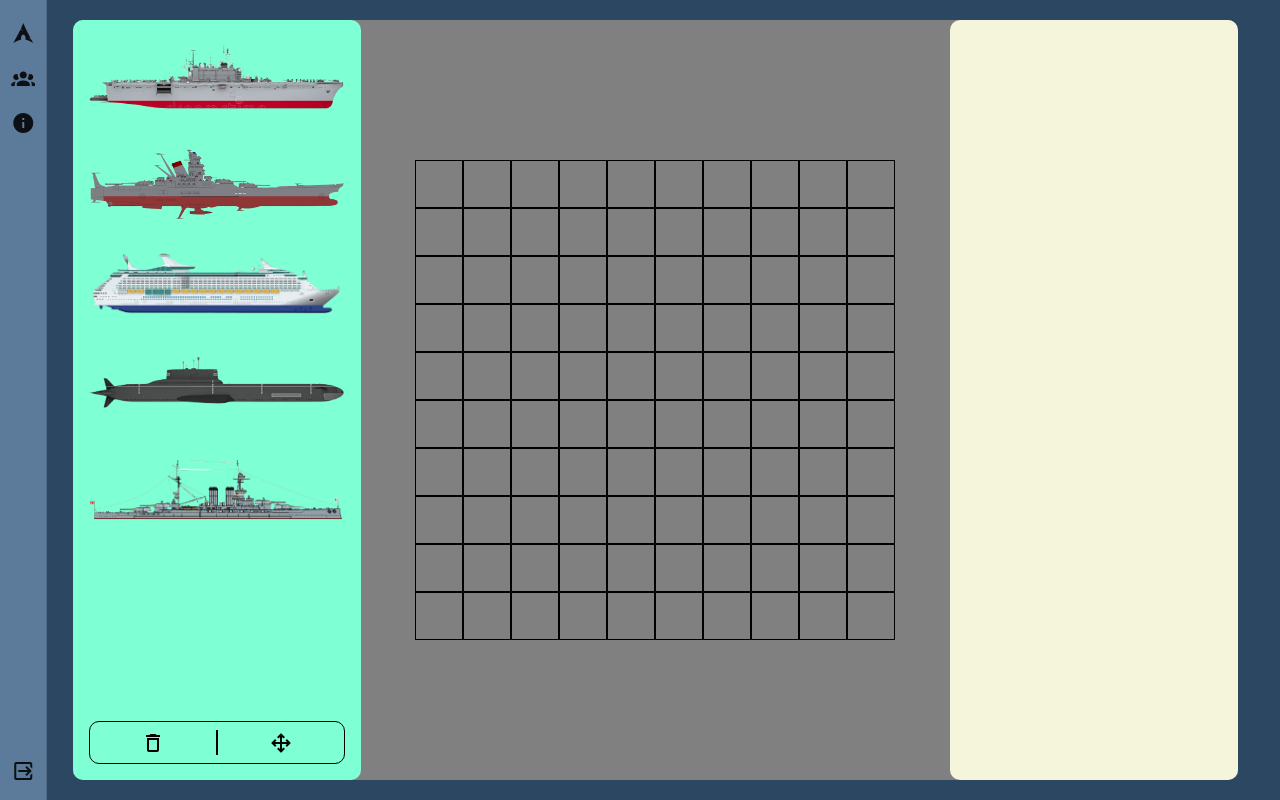
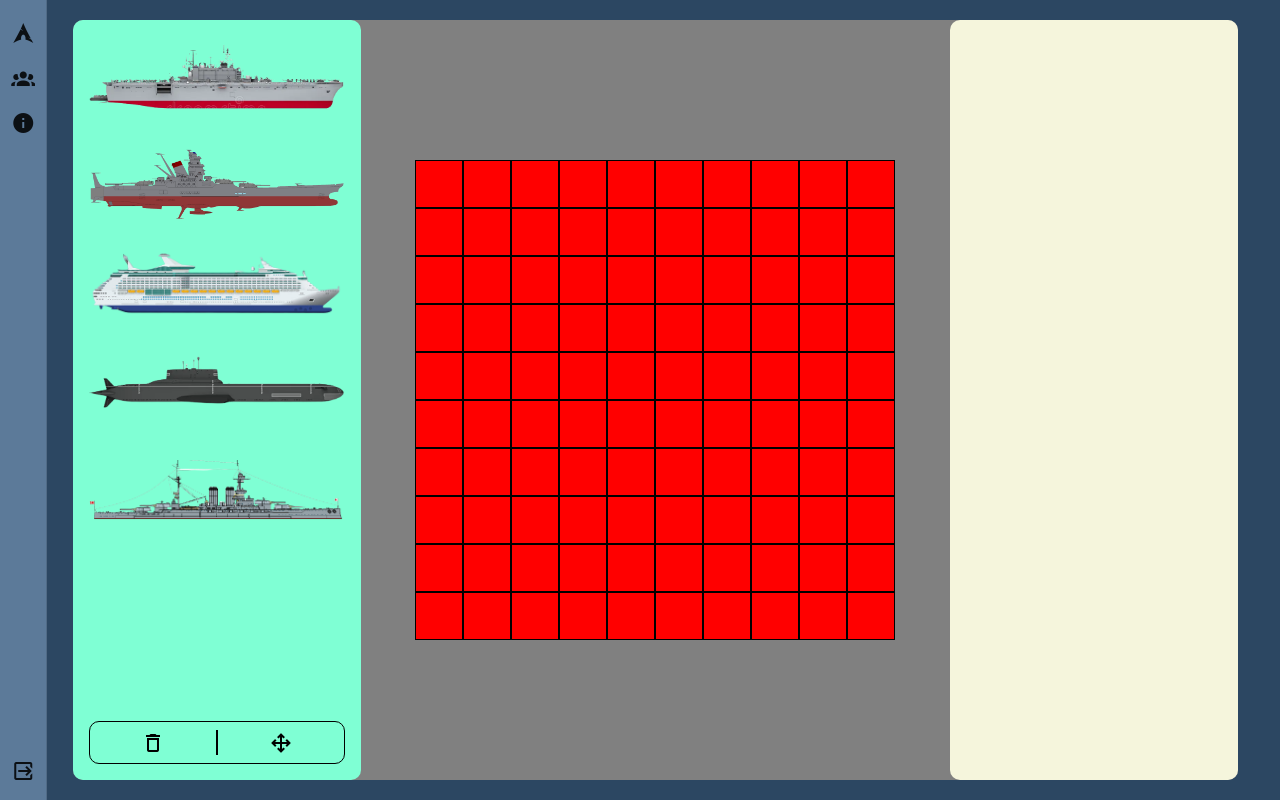
Before and after one commit to Blinded4545/BattleShip, a Vue app: page /#/home in a window 1280 px wide. Built offline with nearby package versions, Linux system fonts and the light colour scheme.

Commit message:
Added grid tests, added row and column placement and there is a bug to fix when deleting rows or columns

```diff
--- a/src/components/boardComp.vue
+++ b/src/components/boardComp.vue
@@ -1,7 +1,13 @@
 <template>
   <div id="bContainer">
     <div id="board">
-      <div v-for="(i, k) in tileArr" :key="k"></div>
+      <div
+        v-for="(i, k) in tileArr"
+        :key="k"
+        :id="i"
+        @click="hitTile(i)"
+        style="background-color: red"
+      ></div>
     </div>
   </div>
 </template>
@@ -9,6 +15,10 @@
 <script>
 export default {
   name: "boardComp",
+  props: {
+    orientation: String,
+    deleteMode: Boolean,
+  },
   data() {
     return {
       //prettier-ignore
@@ -16,13 +26,72 @@ export default {
                 "b0", "b1", "b2", "b3", "b4", "b5", "b6", "b7", "b8", "b9",
                 "c0", "c1", "c2", "c3", "c4", "c5", "c6", "c7", "c8", "c9",
                 "d0", "d1", "d2", "d3", "d4", "d5", "d6", "d7", "d8", "d9",
+                "e0", "e1", "e2", "e3", "e4", "e5", "e6", "e7", "e8", "e9",
                 "f0", "f1", "f2", "f3", "f4", "f5", "f6", "f7", "f8", "f9",
                 "g0", "g1", "g2", "g3", "g4", "g5", "g6", "g7", "g8", "g9",
                 "h0", "h1", "h2", "h3", "h4", "h5", "h6", "h7", "h8", "h9",
                 "i0", "i1", "i2", "i3", "i4", "i5", "i6", "i7", "i8", "i9",
-                "j0", "j1", "j2", "j3", "j4", "j5", "j6", "j7", "j8", "j9",
-                "k0", "k1", "k2", "k3", "k4", "k5", "k6", "k7", "k8", "k9"],
+                "j0", "j1", "j2", "j3", "j4", "j5", "j6", "j7", "j8", "j9"],
+      moveMode: false,
+      removeMode: false,
+      picked: false,
     };
+  },
+  methods: {
+    hitTile(tile) {
+      let curr = document.getElementById(tile).style.backgroundColor;
+      let selectedTilesArr = this.markTiles(tile, this.orientation);
+      //console.log(selectedTilesArr);
+
+      if (selectedTilesArr == null) {
+        return;
+      }
+
+      if (
+        (curr != "red" && this.deleteMode == true) ||
+        (curr != "red" && this.deleteMode == false)
+      ) {
+        selectedTilesArr.forEach(
+          (e) => (document.getElementById(e).style.backgroundColor = "red")
+        );
+      } else if (curr == "red") {
+        selectedTilesArr.forEach(
+          (e) => (document.getElementById(e).style.backgroundColor = "blue")
+        );
+      }
+    },
+
+    markTiles(tile, orientation) {
+      if (document.getElementById(tile).style.backgroundColor == "red") {
+        let arr;
+        if (orientation == "col") {
+          arr = this.tileArr.filter(
+            (res) =>
+              res.indexOf(tile[1]) !== -1 && //With this you get all the tiles of the column
+              this.tileArr.indexOf(res) >= this.tileArr.indexOf(tile) && //This you get the tiles in the same column and after the selected tile
+              this.tileArr.indexOf(res) <= this.tileArr.indexOf(tile) + 30 //With this you limit to the next four tiles in a column
+          );
+        } else if (orientation == "row") {
+          arr = this.tileArr.filter(
+            (res) =>
+              res.indexOf(tile[0]) !== -1 && //With this you get all the tiles of the column
+              this.tileArr.indexOf(res) >= this.tileArr.indexOf(tile) && //This you get the tiles in the same column and after the selected tile
+              this.tileArr.indexOf(res) <= this.tileArr.indexOf(tile) + 3 //With this you limit to the next four tiles in a column
+          );
+        }
+
+        console.log(arr);
+
+        arr.forEach((e) => {
+          if (document.getElementById(e).style.backgroundColor == "blue") {
+            arr = [];
+          }
+        });
+        return arr;
+      }
+    },
+
+    removeShip() {},
   },
 };
 </script>
@@ -49,7 +118,7 @@ export default {
   padding: 0;
   width: 3rem;
   height: 3rem;
-  transition: all 0.2s ease-in-out;
+  transition: all 0.1s ease-in-out;
 }
 
 #board > div:hover {
--- a/src/views/homeView.vue
+++ b/src/views/homeView.vue
@@ -4,7 +4,7 @@
     <div id="gameWrapper">
       <div id="UIWrapper">
         <div id="boardCont">
-          <boardComp />
+          <boardComp :orientation="orient" :delete="deleteMode" />
         </div>
         <div id="options">
           <div id="piecesContainer">
@@ -15,10 +15,10 @@
             <div id="destroyer"></div>
           </div>
           <div id="buttonsWrapper">
-            <div id="removePiece">
+            <div id="removePiece" @click="changeDeleteMode">
               <v-icon icon="mdi-delete-outline" id="removeIcon"></v-icon>
             </div>
-            <div id="movePieces">
+            <div id="movePieces" @click="changeOrient">
               <v-icon icon="mdi-arrow-all" id="moveIcon"></v-icon>
             </div>
           </div>
@@ -43,9 +43,22 @@ export default {
     return {
       Account: "Camilo",
       fList: { asdad: true, asdadasd: false, asddds: true },
+      orient: "row",
+      deleteMode: false,
     };
   },
-  methods: {},
+  methods: {
+    changeOrient() {
+      if (this.orient == "row") {
+        this.orient = "col";
+      } else {
+        this.orient = "row";
+      }
+    },
+    changeDeleteMode() {
+      this.deleteMode = !this.deleteMode;
+    },
+  },
 };
 </script>
 
```
